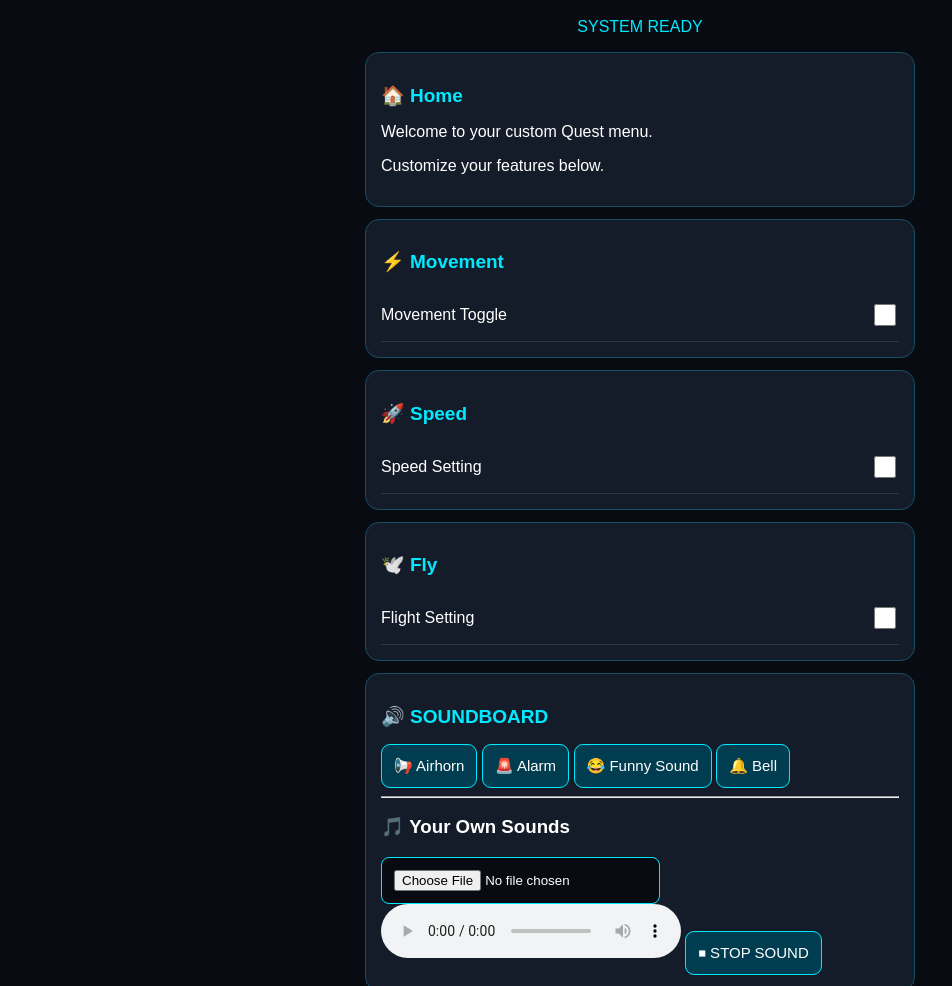
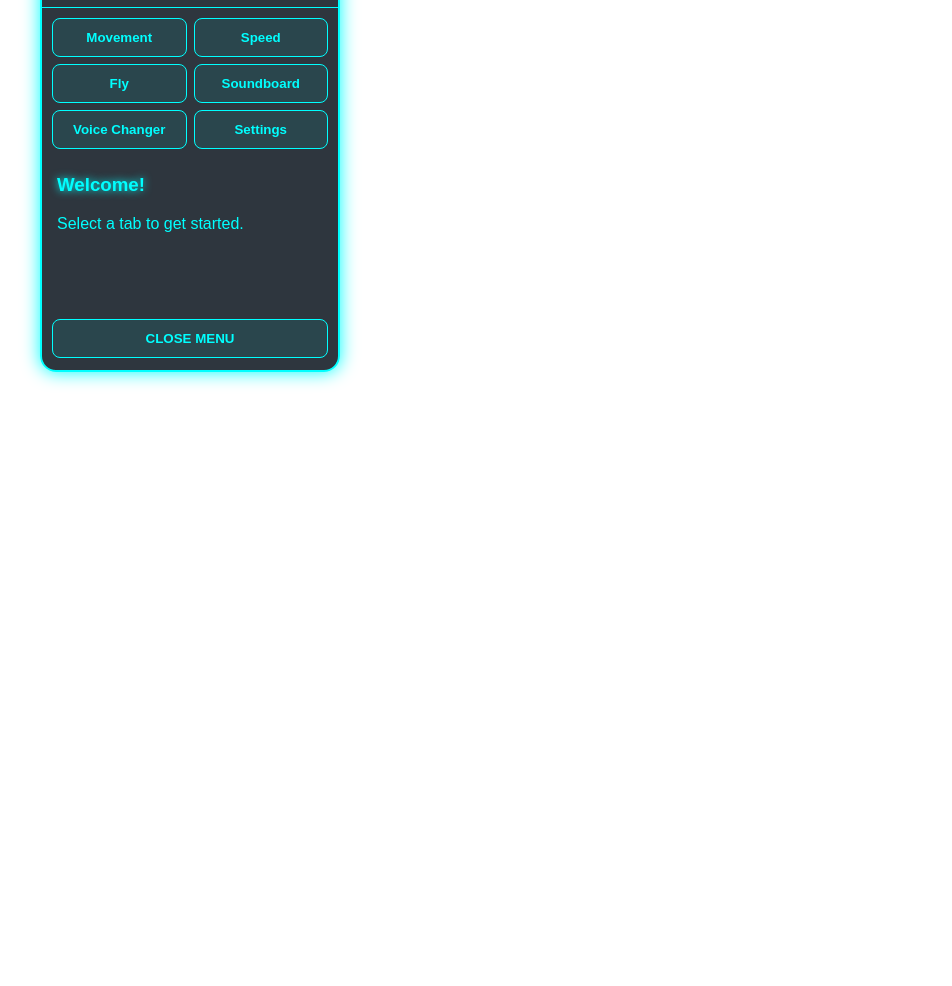
Before and after one commit to YVL-DaeDae2x/QuestCustomMenu, a plain HTML site: page index.html in a window 1280 px wide. Shown: the part 114-1100 px from the top of the page, without its empty margins (0-952 px from the left). After the commit the page ends 800 px from the top, so only its background shows below. Drawn offline with Linux system fonts and the light colour scheme.

Commit message:
Update index.html

```diff
--- a/index.html
+++ b/index.html
@@ -1,277 +1,202 @@
 <!DOCTYPE html>
-<html>
+<html lang="en">
 <head>
-<meta name="viewport" content="width=device-width, initial-scale=1">
-<title>Quest Custom Menu</title>
+<meta charset="UTF-8">
+<meta name="viewport" content="width=device-width, initial-scale=1.0">
+<title>NEON QUEST</title>
 
 <style>
 * { box-sizing: border-box; }
 
 body {
-  background: #080b12;
-  color: white;
+  margin: 0;
+  background: transparent;
+  color: #00ffff;
   font-family: Arial, sans-serif;
-  margin: 0;
-  padding: 18px;
 }
 
-.menu {
-  max-width: 550px;
-  margin: auto;
+#menu {
+  position: absolute;
+  top: 60px;
+  left: 40px;
+  width: 300px;
+  border: 2px solid #00ffff;
+  border-radius: 16px;
+  background: rgba(0, 10, 20, .82);
+  box-shadow: 0 0 18px #00ffff;
+  overflow: hidden;
 }
 
-h1 {
-  color: #00eaff;
+header {
+  padding: 16px;
   text-align: center;
-  text-shadow: 0 0 15px #00eaff;
+  font-size: 23px;
+  font-weight: bold;
+  text-shadow: 0 0 12px #00ffff;
+  cursor: move;
+  border-bottom: 1px solid #00ffff;
 }
 
-.subtitle {
-  text-align: center;
-  color: #8996a8;
-}
-
-.section {
-  background: #141c29;
-  border: 1px solid #164e62;
-  border-radius: 14px;
-  padding: 15px;
-  margin: 12px 0;
-}
-
-.section h2 {
-  color: #00eaff;
-  font-size: 19px;
-}
-
-.feature {
-  display: flex;
-  align-items: center;
-  justify-content: space-between;
-  padding: 12px 0;
-  border-bottom: 1px solid #293747;
+nav {
+  display: grid;
+  grid-template-columns: 1fr 1fr;
+  gap: 7px;
+  padding: 10px;
 }
 
 button {
-  background: #003d50;
-  color: white;
-  border: 1px solid #00eaff;
-  border-radius: 9px;
-  padding: 12px;
-  font-size: 15px;
+  background: rgba(0, 255, 255, .08);
+  border: 1px solid #00ffff;
+  color: #00ffff;
+  border-radius: 8px;
+  padding: 11px 5px;
+  cursor: pointer;
+  font-weight: bold;
 }
 
-input {
-  background: #080b12;
-  color: white;
-  border: 1px solid #00eaff;
-  padding: 12px;
-  border-radius: 8px;
-  max-width: 100%;
+button:active,
+button.active {
+  background: #00ffff;
+  color: #001018;
+  box-shadow: 0 0 12px #00ffff;
 }
 
-input[type=checkbox] {
-  accent-color: #00eaff;
-  width: 22px;
-  height: 22px;
+#content {
+  padding: 15px;
+  min-height: 160px;
 }
 
-#status {
-  color: #00eaff;
-  text-align: center;
+h3 {
+  margin-top: 0;
+  text-shadow: 0 0 8px #00ffff;
 }
 
+.option {
+  display: flex;
+  justify-content: space-between;
+  align-items: center;
+  margin: 15px 0;
+}
+
+input[type="range"] {
+  width: 100%;
+  accent-color: #00ffff;
+}
+
+#close {
+  margin: 0 10px 12px;
+  width: calc(100% - 20px);
+}
 </style>
 </head>
 
 <body>
-<div class="menu">
 
-<h1>QUEST CUSTOM MENU</h1>
-<p class="subtitle">YOUR PERSONAL GAMING CONTROL CENTER</p>
+<div id="menu">
+  <header id="drag">⚡ NEON QUEST ⚡</header>
 
-<p id="status">SYSTEM READY</p>
+  <nav>
+    <button onclick="showTab('Movement',this)">Movement</button>
+    <button onclick="showTab('Speed',this)">Speed</button>
+    <button onclick="showTab('Fly',this)">Fly</button>
+    <button onclick="showTab('Soundboard',this)">Soundboard</button>
+    <button onclick="showTab('Voice Changer',this)">Voice Changer</button>
+    <button onclick="showTab('Settings',this)">Settings</button>
+  </nav>
 
-<div class="section">
-<h2>🏠 Home</h2>
-<p>Welcome to your custom Quest menu.</p>
-<p>Customize your features below.</p>
-</div>
+  <section id="content">
+    <h3>Welcome!</h3>
+    Select a tab to get started.
+  </section>
 
-<div class="section">
-<h2>⚡ Movement</h2>
-<div id="movement"></div>
-</div>
-
-<div class="section">
-<h2>🚀 Speed</h2>
-<div id="speed"></div>
-</div>
-
-<div class="section">
-<h2>🕊️ Fly</h2>
-<div id="fly"></div>
-</div>
-
-<div class="section">
-<h2>🔊 SOUNDBOARD</h2>
-
-<button onclick="playTone(880,300)">📢 Airhorn</button>
-<button onclick="playTone(500,700)">🚨 Alarm</button>
-<button onclick="playTone(650,200)">😂 Funny Sound</button>
-<button onclick="playTone(1000,150)">🔔 Bell</button>
-
-<hr>
-
-<h3>🎵 Your Own Sounds</h3>
-
-<input type="file" id="soundUpload" accept="audio/*">
-
-<audio id="customAudio" controls></audio>
-
-<button onclick="stopSound()">⏹ STOP SOUND</button>
-</div>
-
-<div class="section">
-<h2>🎙️ Voice Changer</h2>
-<div id="voice"></div>
-</div>
-
-<div class="section">
-<h2>🛠️ Custom Features</h2>
-
-<input id="featureName"
-placeholder="Enter feature name">
-
-<button onclick="addFeature()">
-+ Add Feature
-</button>
-
-<div id="custom"></div>
-</div>
-
-<div class="section">
-<h2>⚙️ Settings</h2>
-<button onclick="resetMenu()">Reset Menu</button>
-</div>
-
+  <button id="close" onclick="toggleMenu()">CLOSE MENU</button>
 </div>
 
 <script>
-const groups = {
- movement: ["Movement Toggle"],
- speed: ["Speed Setting"],
- fly: ["Flight Setting"],
- voice: ["Voice Effect"]
-};
+const content = document.getElementById("content");
 
-function createFeature(name, container) {
- let row = document.createElement("div");
- row.className = "feature";
+function showTab(name, button) {
+  document.querySelectorAll("nav button")
+    .forEach(b => b.classList.remove("active"));
 
- let label = document.createElement("span");
- label.textContent = name;
+  button.classList.add("active");
 
- let toggle = document.createElement("input");
- toggle.type = "checkbox";
+  const pages = {
+    "Movement": `
+      <h3>Movement</h3>
+      <div class="option">Movement menu <input type="checkbox"></div>
+      <p>Movement controls are interface options only.</p>
+    `,
+    "Speed": `
+      <h3>Speed</h3>
+      <p>Speed setting: <span id="speedValue">1x</span></p>
+      <input type="range" min="1" max="10" value="1"
+      oninput="document.getElementById('speedValue').textContent=this.value+'x'">
+    `,
+    "Fly": `
+      <h3>Fly</h3>
+      <div class="option">Fly toggle <input type="checkbox"></div>
+      <p>Does not change in-game movement.</p>
+    `,
+    "Soundboard": `
+      <h3>Soundboard</h3>
+      <button onclick="beep()">Play Beep</button>
+      <button onclick="stopSound()">Stop</button>
+    `,
+    "Voice Changer": `
+      <h3>Voice Changer</h3>
+      <p>Voice effects are not connected to Horizon voice chat.</p>
+    `,
+    "Settings": `
+      <h3>Settings</h3>
+      <div class="option">Glow <input type="checkbox" checked></div>
+      <button onclick="toggleMenu()">Close Menu</button>
+    `
+  };
 
- toggle.onchange = () => {
-   document.getElementById("status").textContent =
-     name + (toggle.checked ? " ON" : " OFF");
-   saveMenu();
- };
-
- row.append(label, toggle);
- container.appendChild(row);
+  content.innerHTML = pages[name];
 }
 
-function loadMenu() {
- Object.keys(groups).forEach(group => {
-   let container = document.getElementById(group);
-   groups[group].forEach(name =>
-     createFeature(name, container)
-   );
- });
+let audio;
 
- let saved = JSON.parse(
-   localStorage.getItem("questFeatures") || "[]"
- );
-
- saved.forEach(name =>
-   createFeature(name, document.getElementById("custom"))
- );
+function beep() {
+  audio = new AudioContext();
+  const oscillator = audio.createOscillator();
+  oscillator.connect(audio.destination);
+  oscillator.frequency.value = 700;
+  oscillator.start();
+  oscillator.stop(audio.currentTime + .3);
 }
 
-function addFeature() {
- let input = document.getElementById("featureName");
- let name = input.value.trim();
-
- if (!name) return;
-
- createFeature(name, document.getElementById("custom"));
-
- let saved = JSON.parse(
-   localStorage.getItem("questFeatures") || "[]"
- );
-
- saved.push(name);
- localStorage.setItem("questFeatures", JSON.stringify(saved));
-
- input.value = "";
- document.getElementById("status").textContent =
-   name + " ADDED";
+function stopSound() {
+  if (audio) audio.close();
 }
 
-function saveMenu() {
- document.getElementById("status").textContent =
-   "SETTINGS UPDATED";
+function toggleMenu() {
+  const menu = document.getElementById("menu");
+  menu.style.display =
+    menu.style.display === "none" ? "block" : "none";
 }
 
-function resetMenu() {
- localStorage.removeItem("questFeatures");
- location.reload();
-}
-let audioContext;
+const menu = document.getElementById("menu");
+const drag = document.getElementById("drag");
 
-function playTone(frequency, duration) {
-  audioContext = audioContext ||
-    new (window.AudioContext || window.webkitAudioContext)();
+let moving = false, offsetX = 0, offsetY = 0;
 
-  audioContext.resume();
+drag.addEventListener("pointerdown", e => {
+  moving = true;
+  offsetX = e.clientX - menu.offsetLeft;
+  offsetY = e.clientY - menu.offsetTop;
+  drag.setPointerCapture(e.pointerId);
+});
 
-  let oscillator = audioContext.createOscillator();
-  let gain = audioContext.createGain();
+drag.addEventListener("pointermove", e => {
+  if (!moving) return;
+  menu.style.left = (e.clientX - offsetX) + "px";
+  menu.style.top = (e.clientY - offsetY) + "px";
+});
 
-  oscillator.frequency.value = frequency;
-  oscillator.connect(gain);
-  gain.connect(audioContext.destination);
-
-  oscillator.start();
-
-  gain.gain.setValueAtTime(0.3, audioContext.currentTime);
-  gain.gain.exponentialRampToValueAtTime(
-    0.001,
-    audioContext.currentTime + duration / 1000
-  );
-
-  oscillator.stop(audioContext.currentTime + duration / 1000);
-}
-
-document.getElementById("soundUpload").onchange = function() {
-  let file = this.files[0];
-
-  if (file) {
-    document.getElementById("customAudio").src =
-      URL.createObjectURL(file);
-  }
-};
-
-function stopSound() {
-  let audio = document.getElementById("customAudio");
-  audio.pause();
-  audio.currentTime = 0;
-}
-loadMenu();
+drag.addEventListener("pointerup", () => moving = false);
 </script>
 
 </body>
```
